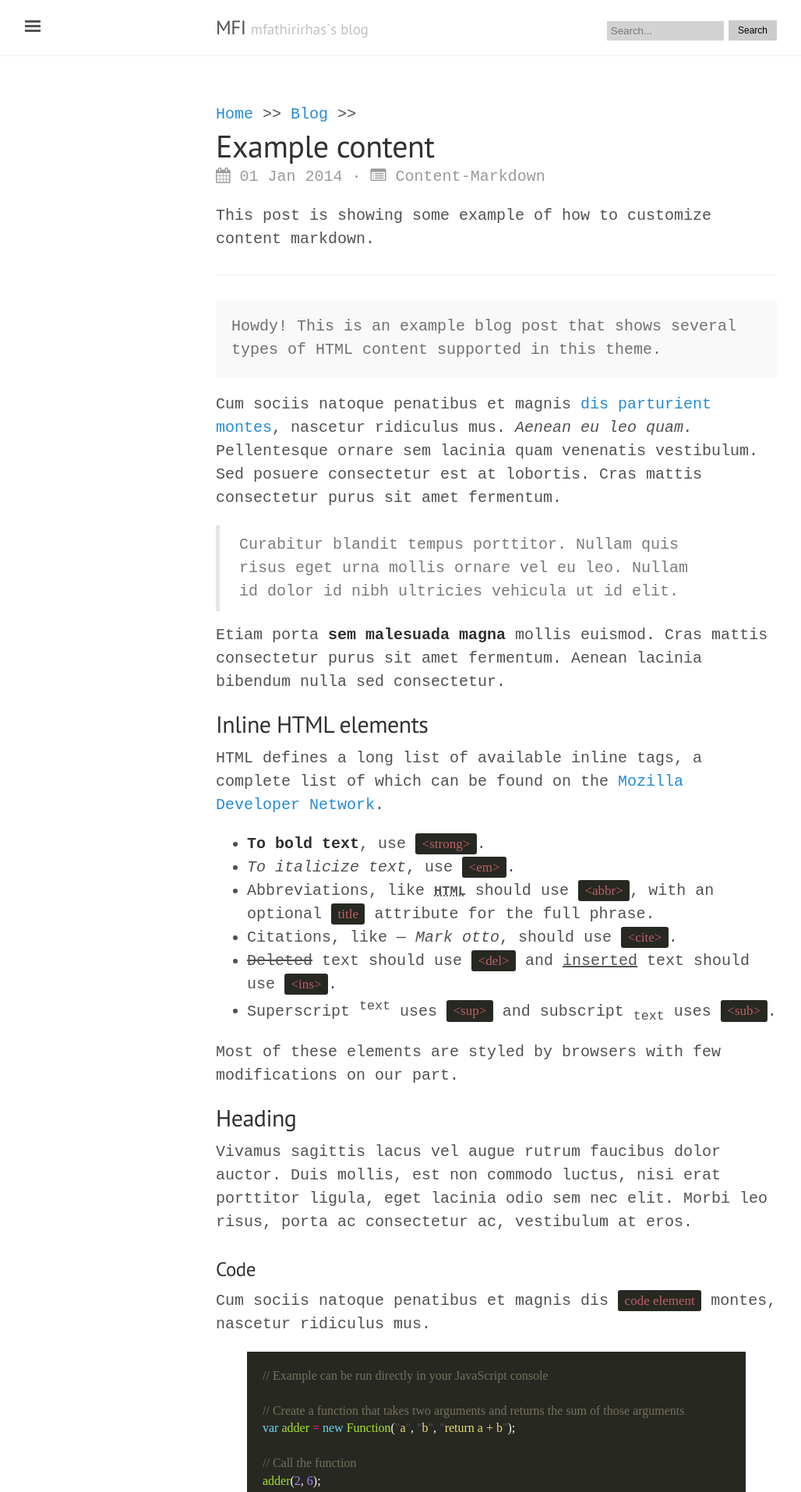
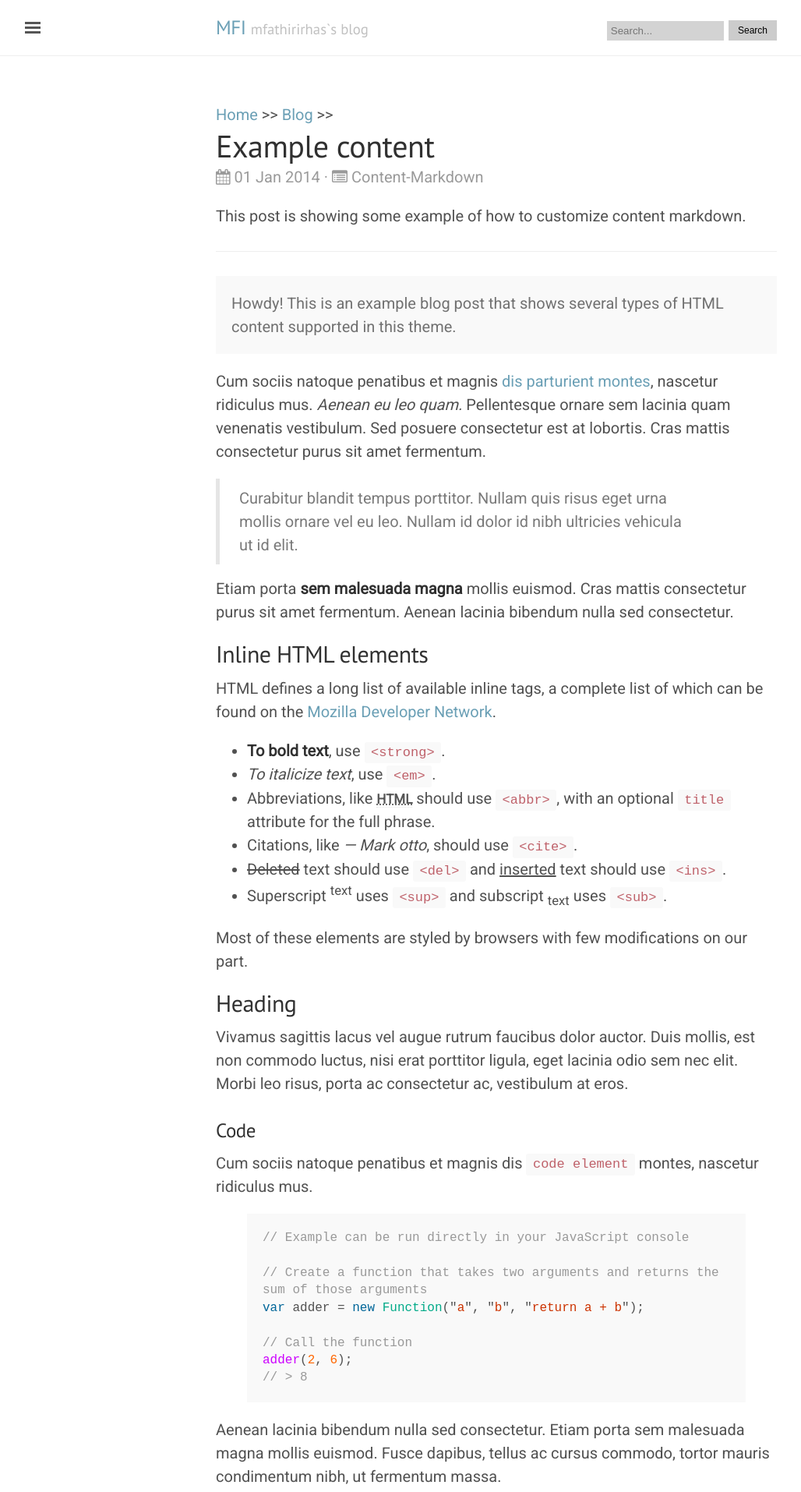
Before and after one commit to mfirhas/mfathirirhas.github.io, a Jekyll site: the page built from _posts/2014-01-01-example-content.md, in a window 1280 px wide. Shown: the top 1914 px of the page at 78% size, without its empty margins (3-1031 px from the left). Built offline with Jekyll 4.4.1, drawn with Linux system fonts in a browser that asks for light colours; nearby versions of some CDN libraries; some web fonts are replaced; comment, search, counter and statistics services are not loaded; a style sheet for code colours, icons or effects is not loaded.

Commit message:
change fonts, highlighter, and theme color

```diff
--- a/_config.yml
+++ b/_config.yml
@@ -40,7 +40,7 @@
 
 #Gems
 markdown: kramdown
-highlighter: rouge
+highlighter: pygments
 # markdown: kramdown
 # kramdown:
 #   input: GFM
--- a/_includes/head.html
+++ b/_includes/head.html
@@ -27,6 +27,7 @@
   <link rel="stylesheet" href="https://fonts.googleapis.com/css?family=PT+Serif:400,400italic,700%7CPT+Sans:400">
   <link href="https://fonts.googleapis.com/css?family=Roboto" rel="stylesheet">
   <link href="https://fonts.googleapis.com/css?family=Spectral+SC" rel="stylesheet">
+  <link rel="stylesheet" href="//cdn.jsdelivr.net/npm/hack-font@3/build/web/hack-subset.css">
   <link rel="stylesheet" href="https://fonts.googleapis.com/icon?family=Material+Icons">
   <link rel="stylesheet" href="{{ site.baseurl }}/assets/css/card.css">
   <link rel="stylesheet" href="{{ site.baseurl }}/assets/css/list.css">
--- a/_layouts/default.html
+++ b/_layouts/default.html
@@ -3,7 +3,7 @@
 
   {% include head.html %}
 
-  <body>
+  <body class="theme-base-0d">
 
     {% include sidebar.html %}
 
--- a/assets/css/lanyon.css
+++ b/assets/css/lanyon.css
@@ -41,9 +41,10 @@
 }
 
 html {
-  /*font-family: "PT Serif", Georgia, "Times New Roman", serif;*/
+  /* font-family: "PT Serif", Georgia, "Times New Roman", serif; */
   /*font-family: "PT Serif", Georgia, "Sudo", monospace;*/
-  font-family: "Sudo", monospace, "Times New Roman", serif;
+  /* font-family: "Sudo", monospace, "Times New Roman", serif; */
+  font-family: 'Roboto', sans-serif;
 }
 
 h1, h2, h3, h4, h5, h6 {
--- a/assets/css/poole.css
+++ b/assets/css/poole.css
@@ -150,7 +150,8 @@
 /* Code */
 code,
 pre {
-  font-family: Menlo, Monaco, "Courier New", monospace;
+  /* font-family: Menlo, Monaco, "Courier New", monospace; */
+  font-family: Hack, monospace;
 }
 code {
   padding: .25em .5em;
--- a/assets/css/syntax.css
+++ b/assets/css/syntax.css
@@ -1,73 +1,65 @@
-.highlight .hll { background-color: #272822; }
-.highlight .c { color: #75715e } /* Comment */
-.highlight .err { color: #960050; background-color: #1e0010 } /* Error */
-.highlight .k { color: #66d9ef } /* Keyword */
-.highlight .l { color: #ae81ff } /* Literal */
-.highlight .n { color: #f8f8f2 } /* Name */
-.highlight .o { color: #f92672 } /* Operator */
-.highlight .p { color: #f8f8f2 } /* Punctuation */
-.highlight .cm { color: #75715e } /* Comment.Multiline */
-.highlight .cp { color: #75715e } /* Comment.Preproc */
-.highlight .c1 { color: #75715e } /* Comment.Single */
-.highlight .cs { color: #75715e } /* Comment.Special */
+.highlight .hll { background-color: #ffc; }
+.highlight .c { color: #999; } /* Comment */
+.highlight .err { color: #a00; background-color: #faa } /* Error */
+.highlight .k { color: #069; } /* Keyword */
+.highlight .o { color: #555 } /* Operator */
+.highlight .cm { color: #09f; font-style: italic } /* Comment.Multiline */
+.highlight .cp { color: #099 } /* Comment.Preproc */
+.highlight .c1 { color: #999; } /* Comment.Single */
+.highlight .cs { color: #999; } /* Comment.Special */
+.highlight .gd { background-color: #fcc; border: 1px solid #c00 } /* Generic.Deleted */
 .highlight .ge { font-style: italic } /* Generic.Emph */
-.highlight .gs { font-weight: bold } /* Generic.Strong */
-.highlight .kc { color: #66d9ef } /* Keyword.Constant */
-.highlight .kd { color: #66d9ef } /* Keyword.Declaration */
-.highlight .kn { color: #f92672 } /* Keyword.Namespace */
-.highlight .kp { color: #66d9ef } /* Keyword.Pseudo */
-.highlight .kr { color: #66d9ef } /* Keyword.Reserved */
-.highlight .kt { color: #66d9ef } /* Keyword.Type */
-.highlight .ld { color: #e6db74 } /* Literal.Date */
-.highlight .m { color: #ae81ff } /* Literal.Number */
-.highlight .s { color: #e6db74 } /* Literal.String */
-.highlight .na { color: #a6e22e } /* Name.Attribute */
-.highlight .nb { color: #f8f8f2 } /* Name.Builtin */
-.highlight .nc { color: #a6e22e } /* Name.Class */
-.highlight .no { color: #66d9ef } /* Name.Constant */
-.highlight .nd { color: #a6e22e } /* Name.Decorator */
-.highlight .ni { color: #f8f8f2 } /* Name.Entity */
-.highlight .ne { color: #a6e22e } /* Name.Exception */
-.highlight .nf { color: #a6e22e } /* Name.Function */
-.highlight .nl { color: #f8f8f2 } /* Name.Label */
-.highlight .nn { color: #f8f8f2 } /* Name.Namespace */
-.highlight .nx { color: #a6e22e } /* Name.Other */
-.highlight .py { color: #f8f8f2 } /* Name.Property */
-.highlight .nt { color: #f92672 } /* Name.Tag */
-.highlight .nv { color: #f8f8f2 } /* Name.Variable */
-.highlight .ow { color: #f92672 } /* Operator.Word */
-.highlight .w { color: #f8f8f2 } /* Text.Whitespace */
-.highlight .mf { color: #ae81ff } /* Literal.Number.Float */
-.highlight .mh { color: #ae81ff } /* Literal.Number.Hex */
-.highlight .mi { color: #ae81ff } /* Literal.Number.Integer */
-.highlight .mo { color: #ae81ff } /* Literal.Number.Oct */
-.highlight .sb { color: #e6db74 } /* Literal.String.Backtick */
-.highlight .sc { color: #e6db74 } /* Literal.String.Char */
-.highlight .sd { color: #e6db74 } /* Literal.String.Doc */
-.highlight .s2 { color: #e6db74 } /* Literal.String.Double */
-.highlight .se { color: #ae81ff } /* Literal.String.Escape */
-.highlight .sh { color: #e6db74 } /* Literal.String.Heredoc */
-.highlight .si { color: #e6db74 } /* Literal.String.Interpol */
-.highlight .sx { color: #e6db74 } /* Literal.String.Other */
-.highlight .sr { color: #e6db74 } /* Literal.String.Regex */
-.highlight .s1 { color: #e6db74 } /* Literal.String.Single */
-.highlight .ss { color: #e6db74 } /* Literal.String.Symbol */
-.highlight .bp { color: #f8f8f2 } /* Name.Builtin.Pseudo */
-.highlight .vc { color: #f8f8f2 } /* Name.Variable.Class */
-.highlight .vg { color: #f8f8f2 } /* Name.Variable.Global */
-.highlight .vi { color: #f8f8f2 } /* Name.Variable.Instance */
-.highlight .il { color: #ae81ff } /* Literal.Number.Integer.Long */
+.highlight .gr { color: #f00 } /* Generic.Error */
+.highlight .gh { color: #030; } /* Generic.Heading */
+.highlight .gi { background-color: #cfc; border: 1px solid #0c0 } /* Generic.Inserted */
+.highlight .go { color: #aaa } /* Generic.Output */
+.highlight .gp { color: #009; } /* Generic.Prompt */
+.highlight .gs { } /* Generic.Strong */
+.highlight .gu { color: #030; } /* Generic.Subheading */
+.highlight .gt { color: #9c6 } /* Generic.Traceback */
+.highlight .kc { color: #069; } /* Keyword.Constant */
+.highlight .kd { color: #069; } /* Keyword.Declaration */
+.highlight .kn { color: #069; } /* Keyword.Namespace */
+.highlight .kp { color: #069 } /* Keyword.Pseudo */
+.highlight .kr { color: #069; } /* Keyword.Reserved */
+.highlight .kt { color: #078; } /* Keyword.Type */
+.highlight .m { color: #f60 } /* Literal.Number */
+.highlight .s { color: #d44950 } /* Literal.String */
+.highlight .na { color: #4f9fcf } /* Name.Attribute */
+.highlight .nb { color: #366 } /* Name.Builtin */
+.highlight .nc { color: #0a8; } /* Name.Class */
+.highlight .no { color: #360 } /* Name.Constant */
+.highlight .nd { color: #99f } /* Name.Decorator */
+.highlight .ni { color: #999; } /* Name.Entity */
+.highlight .ne { color: #c00; } /* Name.Exception */
+.highlight .nf { color: #c0f } /* Name.Function */
+.highlight .nl { color: #99f } /* Name.Label */
+.highlight .nn { color: #0cf; } /* Name.Namespace */
+.highlight .nt { color: #2f6f9f; } /* Name.Tag */
+.highlight .nv { color: #033 } /* Name.Variable */
+.highlight .ow { color: #000; } /* Operator.Word */
+.highlight .w { color: #bbb } /* Text.Whitespace */
+.highlight .mf { color: #f60 } /* Literal.Number.Float */
+.highlight .mh { color: #f60 } /* Literal.Number.Hex */
+.highlight .mi { color: #f60 } /* Literal.Number.Integer */
+.highlight .mo { color: #f60 } /* Literal.Number.Oct */
+.highlight .sb { color: #c30 } /* Literal.String.Backtick */
+.highlight .sc { color: #c30 } /* Literal.String.Char */
+.highlight .sd { color: #c30; font-style: italic } /* Literal.String.Doc */
+.highlight .s2 { color: #c30 } /* Literal.String.Double */
+.highlight .se { color: #c30; } /* Literal.String.Escape */
+.highlight .sh { color: #c30 } /* Literal.String.Heredoc */
+.highlight .si { color: #a00 } /* Literal.String.Interpol */
+.highlight .sx { color: #c30 } /* Literal.String.Other */
+.highlight .sr { color: #3aa } /* Literal.String.Regex */
+.highlight .s1 { color: #c30 } /* Literal.String.Single */
+.highlight .ss { color: #fc3 } /* Literal.String.Symbol */
+.highlight .bp { color: #366 } /* Name.Builtin.Pseudo */
+.highlight .vc { color: #033 } /* Name.Variable.Class */
+.highlight .vg { color: #033 } /* Name.Variable.Global */
+.highlight .vi { color: #033 } /* Name.Variable.Instance */
+.highlight .il { color: #f60 } /* Literal.Number.Integer.Long */
 
-.highlight .gh { } /* Generic Heading & Diff Header */
-.highlight .gu { color: #75715e; } /* Generic.Subheading & Diff Unified/Comment? */
-.highlight .gd { color: #f92672; } /* Generic.Deleted & Diff Deleted */
-.highlight .gi { color: #a6e22e; } /* Generic.Inserted & Diff Inserted */
-
-/*Addition*/
-pre { white-space: pre; overflow: auto; }
-
-pre,
-code {
- font-family: Sudo;
- background-color: #272822;
-}
+.css .o,
+.css .o + .nt,
+.css .nt + .nt { color: #999; }
```
